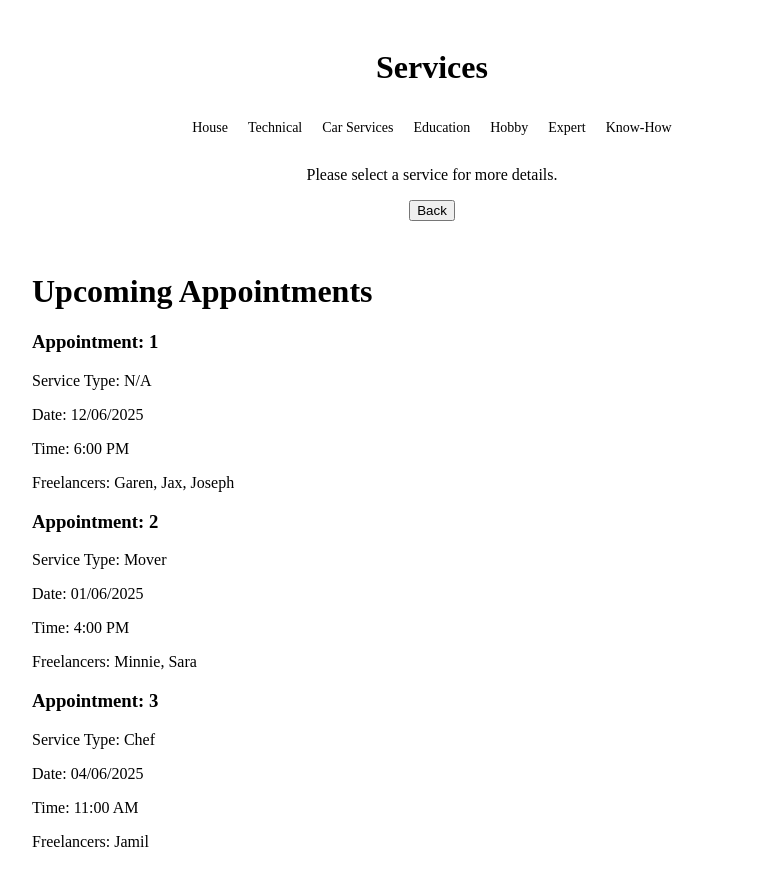
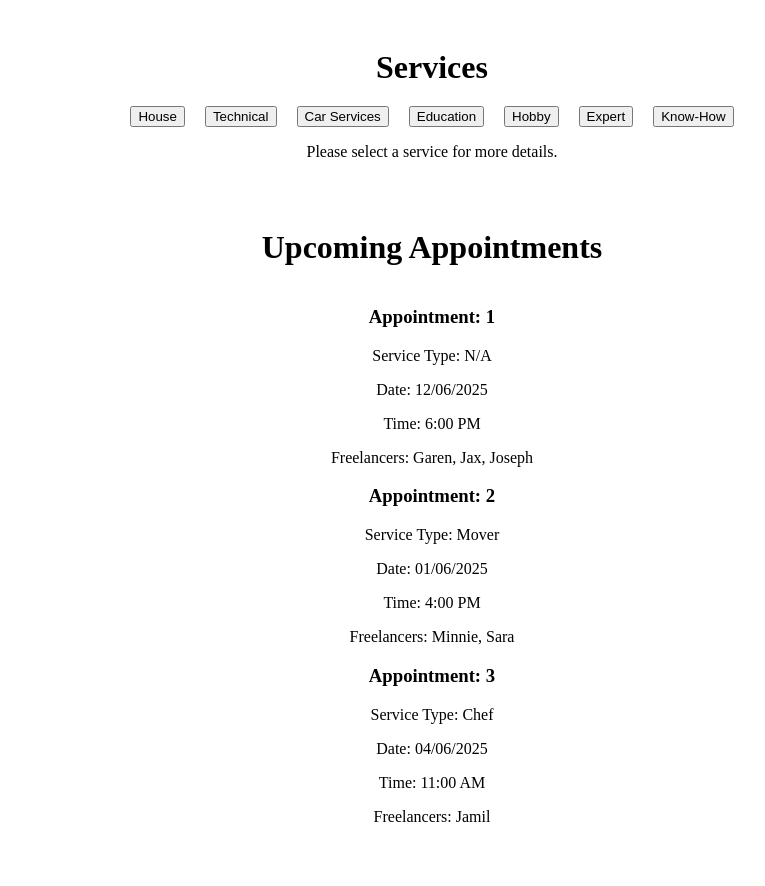
Before and after one commit to jkum1/reabbit, a Next.js app in the folder reabbit/: page /client_page in a window 1280 px wide. Shown: the top 886 px of the page, without its empty margins (208-973 px from the left). Built offline with nearby package versions, Linux system fonts and the light colour scheme.

Commit message:
added links to icons

```diff
--- a/reabbit/src/app/client_page/client.css
+++ b/reabbit/src/app/client_page/client.css
@@ -41,6 +41,9 @@
   }
 
   .appointmentContainer {
+    display: flex;
+    flex-direction: column;
+    text-align: center;
     margin-top: 30px;
     width: 100%;
     max-width: 800px;
--- a/reabbit/src/app/client_page/page.tsx
+++ b/reabbit/src/app/client_page/page.tsx
@@ -1,6 +1,7 @@
 "use client";
 import { useState } from "react";
 import "./client.css";
+import Link from "next/link";
 
 export default function ClientPage() {
   const [selectedService, setSelectedService] = useState<string | null>(null);
@@ -71,13 +72,9 @@ export default function ClientPage() {
           <h1>Services</h1>
           <div>
             {Object.entries(listOfServices).map(([service, id]) => (
-              <div
-                key={id}
-                className="serviceIcon"
-                onClick={() => setSelectedService(service)}
-              >
-                <p>{service}</p>
-              </div>
+                  <Link href={"/service/${listOfServices.id}"}>
+                  <button>{service}</button>
+                </Link>
             ))}
           </div>
           <div>
@@ -87,12 +84,12 @@ export default function ClientPage() {
                   <h2>{selectedService}</h2>
                 </div>
                 <p>{serviceDetails[selectedService]}</p>
+                <button onClick={() => setSelectedService(null)}>Back</button>
               </>
             ) : (
               <p>Please select a service for more details.</p>
             )}
           </div>
-          <button onClick={() => setSelectedService(null)}>Back</button>
         </div>
         <div className="appointmentContainer">
           {!selectedService && (
--- a/reabbit/src/app/page.tsx
+++ b/reabbit/src/app/page.tsx
@@ -23,5 +23,6 @@ export default function Home() {
         <div>Login</div>
         <button onClick={navigate}>Login</button>
     </div>
+
   );
 }
```
Also changed, not shown: reabbit/src/app/layout.tsx (indentation only).
